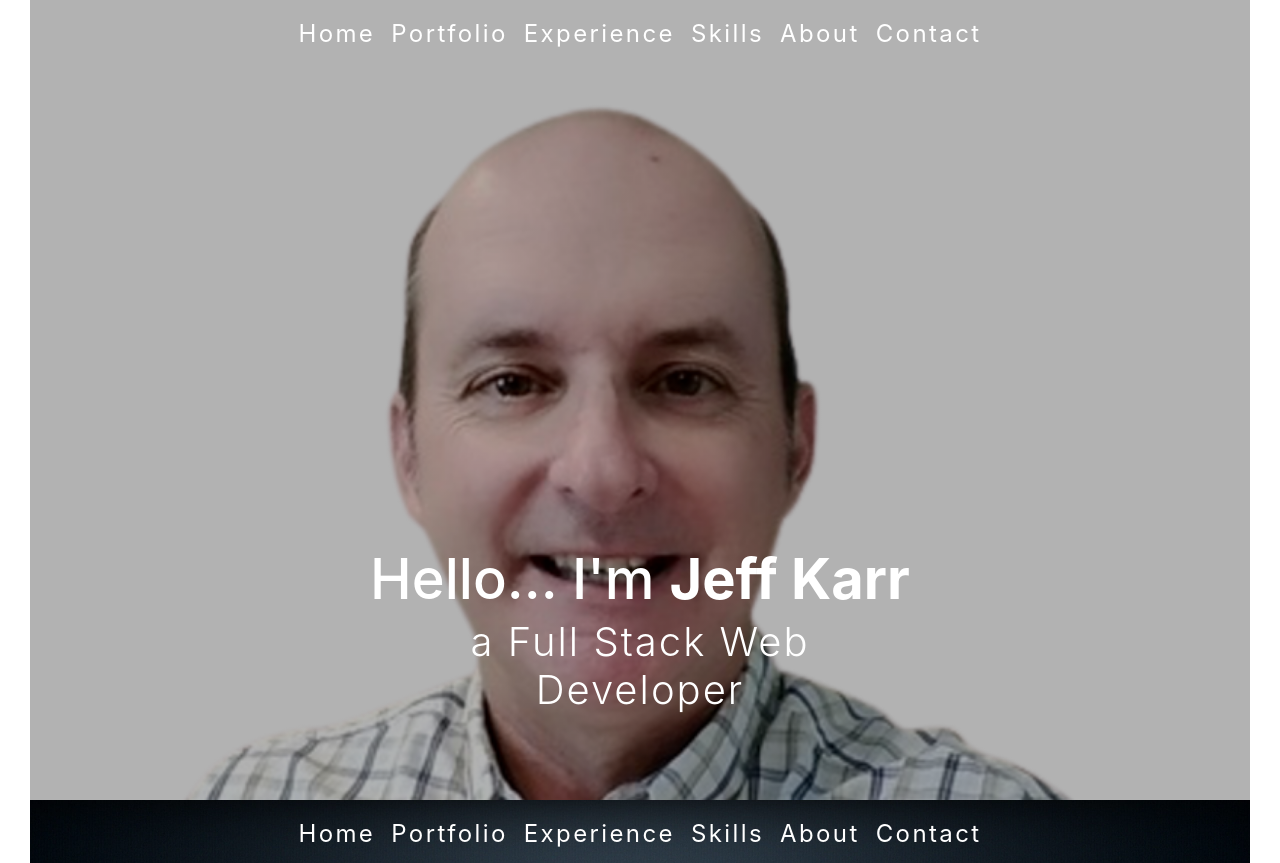
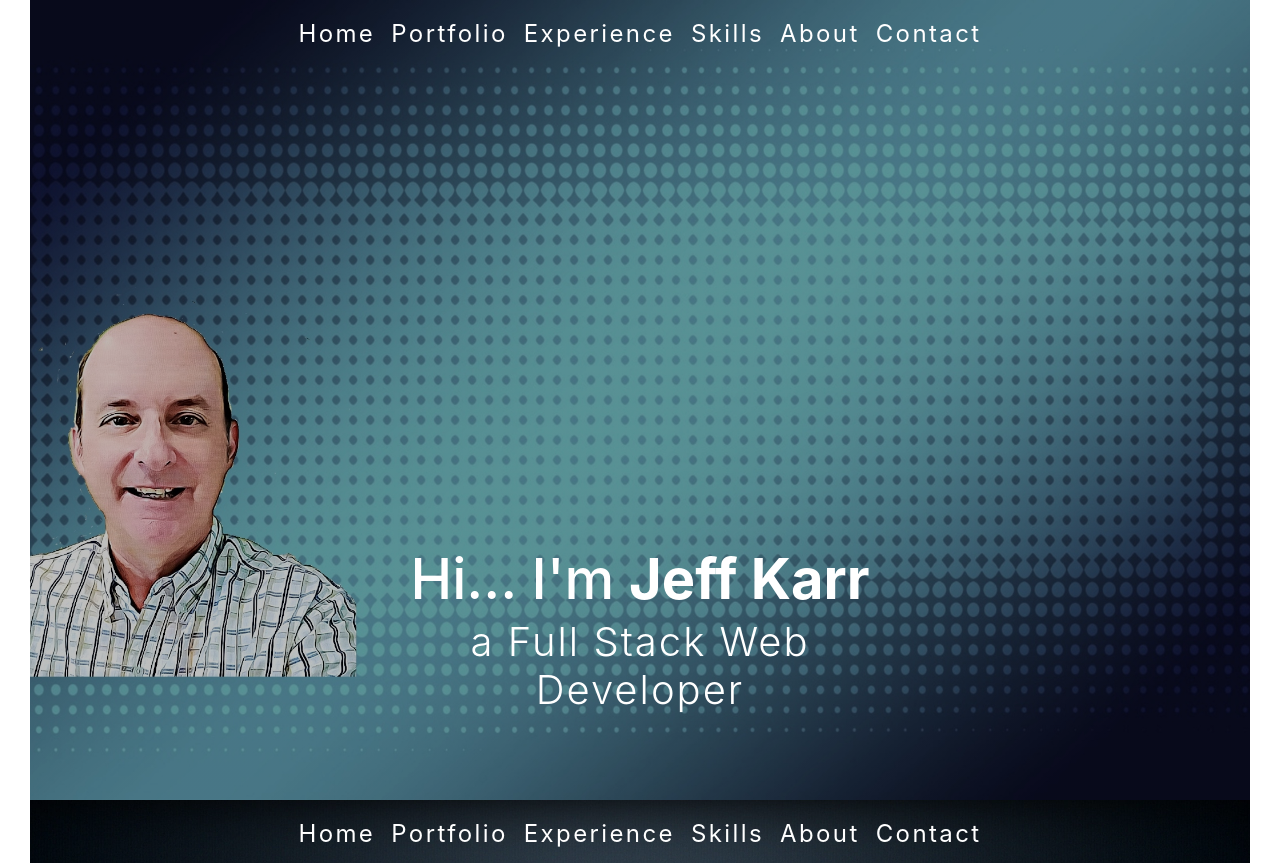
Before and after one commit to jeffkarr/Jeff-Karr-Portfolio, a website: page index.html in a window 1280 px wide. Shown: the top 863 px of the page. Drawn offline with nearby package versions, Linux system fonts and the light colour scheme.

Commit message:
updating portfolio pic

```diff
--- a/index.html
+++ b/index.html
@@ -39,7 +39,7 @@
 					</nav>
 					<div class="home-text">
 						<div class="col-md-12 text-center mb-5">
-							<h1 class="home-reveal mb-0">Hello... I'm <strong>Jeff Karr</strong></h1>
+							<h1 class="home-reveal mb-0">Hi... I'm <strong>Jeff Karr</strong></h1>
 							<h3 class="home-reveal py-0">a Full Stack Web Developer</h3>
 						</div>
 						<div id="scroll-icon" class="row">
--- a/main.css
+++ b/main.css
@@ -7,7 +7,7 @@ body, html, #viewport, #scroll-container {
 }
 
 .panel {
-    height: 100vh;
+    height: 110vh;
     position: sticky;
     top: 0;
 }
@@ -24,11 +24,14 @@ body, html, #viewport, #scroll-container {
 }
 
 #home {
-    background-image: linear-gradient(rgba(0, 0, 0, 0.3), rgba(0, 0, 0, 0.3)), url("images/jk_pic_7_640x523.png");
+    background-image: linear-gradient(rgba(0, 0, 0, 0.25), rgba(0, 0, 0, 0.25)), url("images/jk_portfolio_pic9.jpg");
     height: 100vh;
     background-position: center;
     background-repeat: no-repeat;
-    background-size: contain;
+    background-size: cover;
+    -webkit-background-size: cover;
+    -moz-background-size: cover;
+    -o-background-size: cover;
     background-position: 50% 30%;
     position: relative;
     /* create a parallax effect */
```
Also changed, not shown: images/jk_portfolio_pic1.png (added), images/jk_portfolio_pic9.jpg (added).
